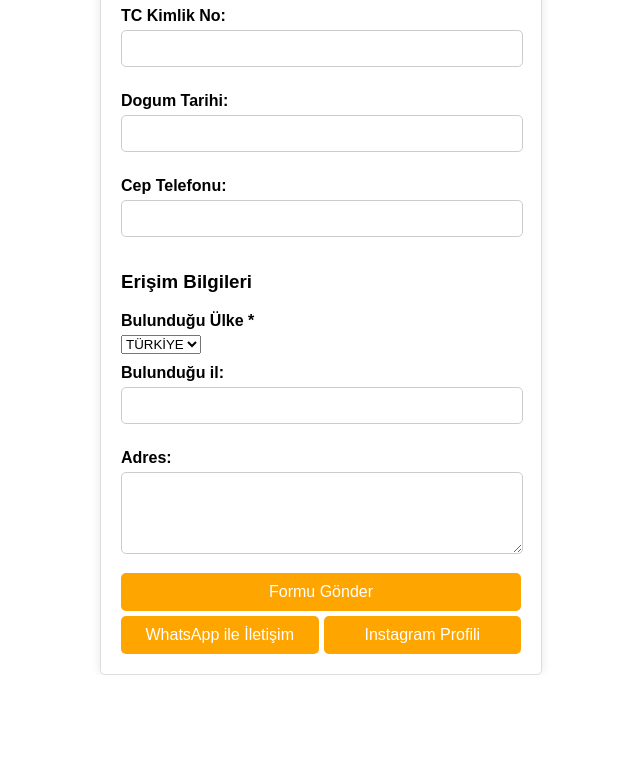
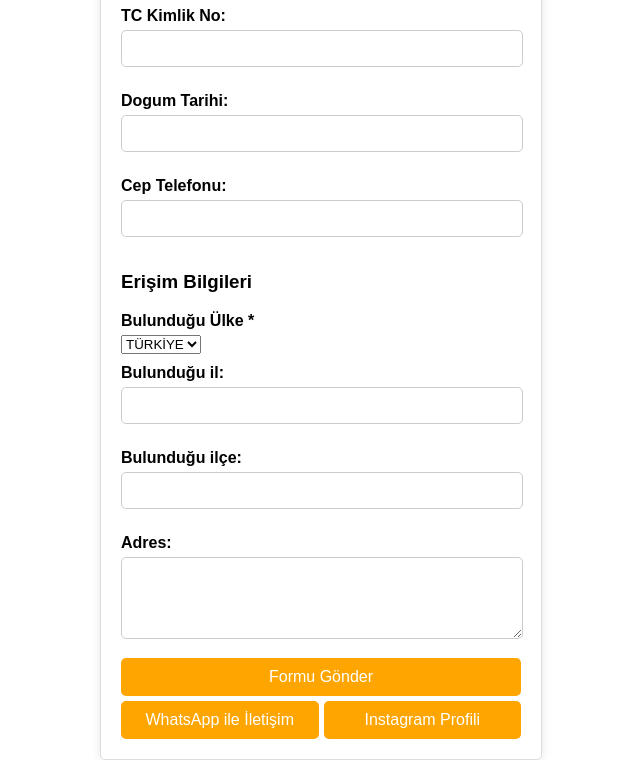
Before and after one commit to gulizar1776/ersag, a plain HTML site: page index.html in a window 1280 px wide. Shown: the part 928-1688 px from the top of the page, without its empty margins (339-979 px from the left). Before the commit the page ends 1603 px from the top, so only its background shows below. Drawn offline with Linux system fonts and the light colour scheme.

Commit message:
Update index.html

```diff
--- a/index.html
+++ b/index.html
@@ -144,6 +144,8 @@
                 </div>
                  <label for="Bulunduğu il">Bulunduğu il:</label>
         <input type="text" id="Bulunduğu il" Bulunduğu il="Bulunduğu il" required />
+	<label for="Bulunduğu ilçe">Bulunduğu ilçe:</label>
+        <input type="text" id="Bulunduğu ilçe" Bulunduğu ilçe="Bulunduğu ilçe" required />
         <label for="address">Adres:</label>
         <textarea id="address" name="address" rows="4" required></textarea>
         <button type="submit">Formu Gönder</button>
```
